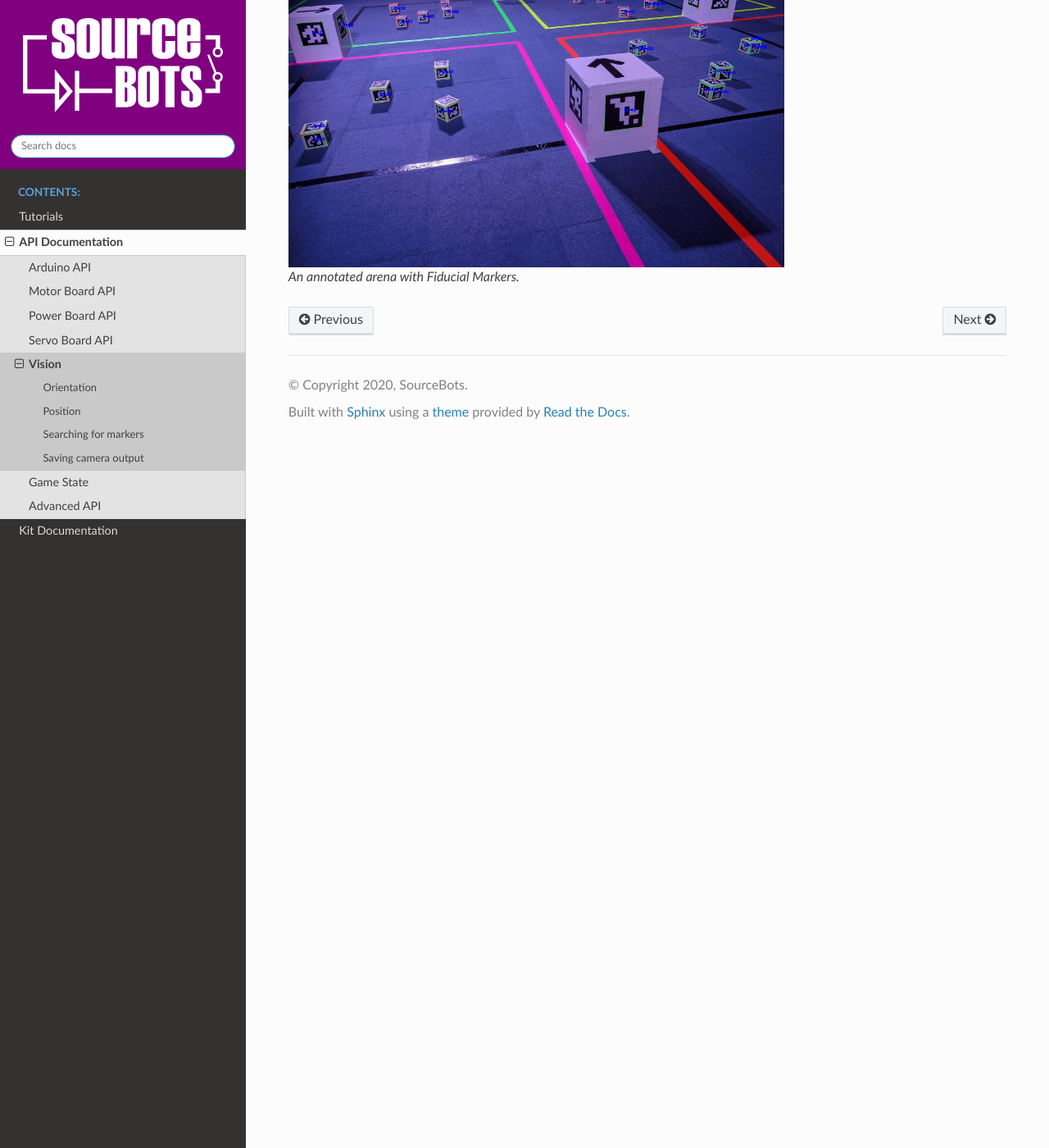
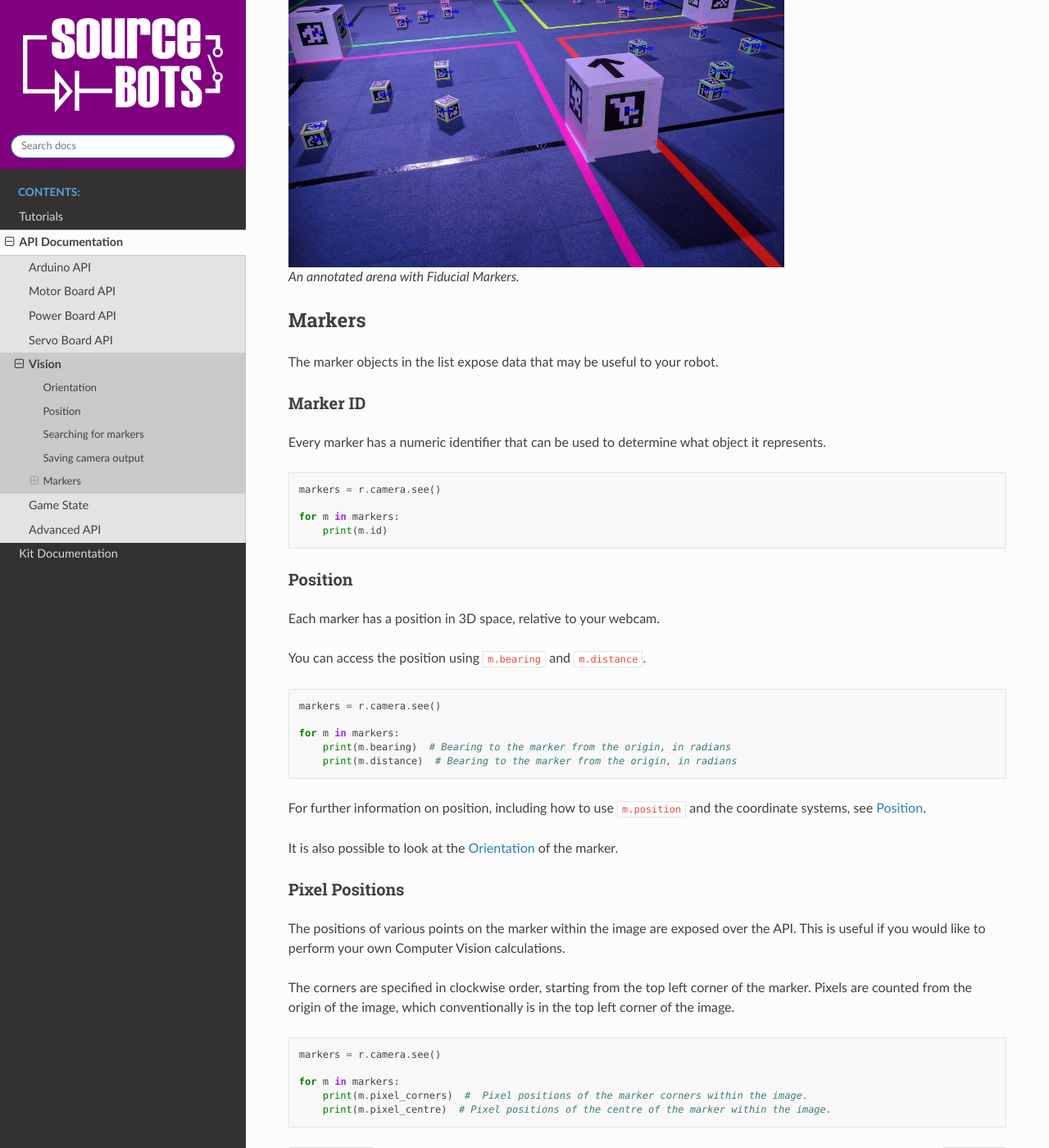
Before and after one commit to sourcebots/sbot, a Sphinx documentation site: the page built from docs/source/api/vision/index.rst, in a window 1280 px wide and 1400 px high, scrolled down 1618 px. Shown: the whole window at 82% size. Built offline with Sphinx 7.4.7 and the Read the Docs theme 2.0.0, drawn with Linux system fonts in a browser that asks for light colours.

Commit message:
Document marker basics

```diff
--- a/docs/source/api/vision/index.rst
+++ b/docs/source/api/vision/index.rst
@@ -51,3 +51,58 @@ Snapshots are saved to your USB drive, and can be viewed on another computer.
    :scale: 30%
 
    An annotated arena with Fiducial Markers.
+
+Markers
+-------
+
+The marker objects in the list expose data that may be useful to your robot.
+
+Marker ID
+~~~~~~~~~
+
+Every marker has a numeric identifier that can be used to determine what object it represents.
+
+.. code:: python
+
+   markers = r.camera.see()
+
+   for m in markers:
+       print(m.id)
+
+Position
+~~~~~~~~
+
+Each marker has a position in 3D space, relative to your webcam.
+
+You can access the position using ``m.bearing`` and ``m.distance``.
+
+.. code:: python
+
+   markers = r.camera.see()
+
+   for m in markers:
+       print(m.bearing)  # Bearing to the marker from the origin, in radians
+       print(m.distance)  # Bearing to the marker from the origin, in radians
+
+For further information on position, including how to use ``m.position`` and the coordinate systems,
+see `Position <position.html>`__.
+
+It is also possible to look at the `Orientation <orientation.html>`__ of the marker.
+
+Pixel Positions
+~~~~~~~~~~~~~~~
+
+The positions of various points on the marker within the image are exposed over the API. This is useful
+if you would like to perform your own Computer Vision calculations.
+
+The corners are specified in clockwise order, starting from the top left corner of the
+marker. Pixels are counted from the origin of the image, which
+conventionally is in the top left corner of the image.
+
+.. code:: python
+
+   markers = r.camera.see()
+
+   for m in markers:
+       print(m.pixel_corners)  #  Pixel positions of the marker corners within the image.
+       print(m.pixel_centre)  # Pixel positions of the centre of the marker within the image.
```
